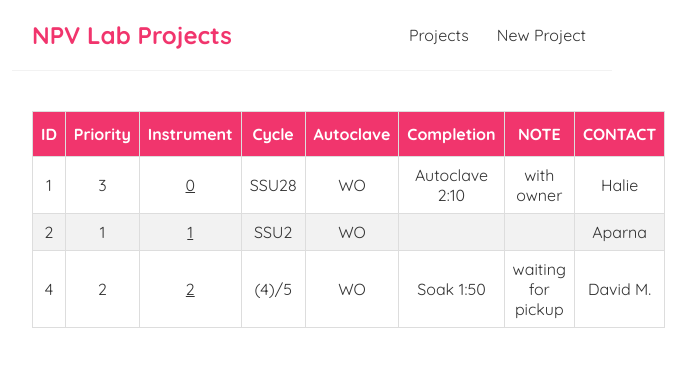
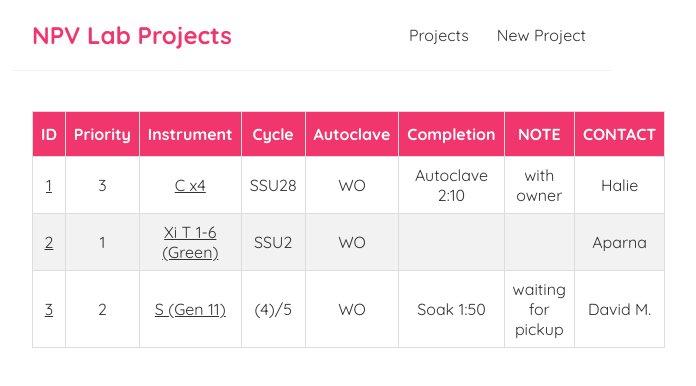
Before and after one commit to aria-abad/smart-board, a React (Create React App) app: page / in a window 1280 px wide. Shown: the top 386 px of the page, without its empty margins (328-1024 px from the left). Built offline with nearby package versions, Linux system fonts and the light colour scheme.

Commit message:
add column id with link to the data

```diff
--- a/src/components/NEW_DATA.json
+++ b/src/components/NEW_DATA.json
@@ -22,7 +22,7 @@
     "contact": "Aparna"
   },
   {
-    "id": 4,
+    "id": 3,
     "priority": 2,
     "instrument": "S (Gen 11)",
     "cycle": "(4)/5",
--- a/src/components/columns.js
+++ b/src/components/columns.js
@@ -4,7 +4,7 @@ export const COLUMNS = [
     {
         Header: 'ID',
         accessor: 'id',
-        show: false
+        Cell: row => <a href={'projects/' + row.value}> {row.value} </a>
     },
     {
         Header: 'Priority',
@@ -13,7 +13,7 @@ export const COLUMNS = [
     {
         Header: 'Instrument',
         accessor: 'instrument',
-        Cell: ({ row }) => (<Link to={{pathname:'/editpage/'+`${row.id}`, state :{data : row} } }>{row.id}</Link>)
+        Cell: row => (<Link to={{pathname:'/projects/'+`${row.value}`} }>{row.value}</Link>)
     },
     {
         Header: 'Cycle',
```
